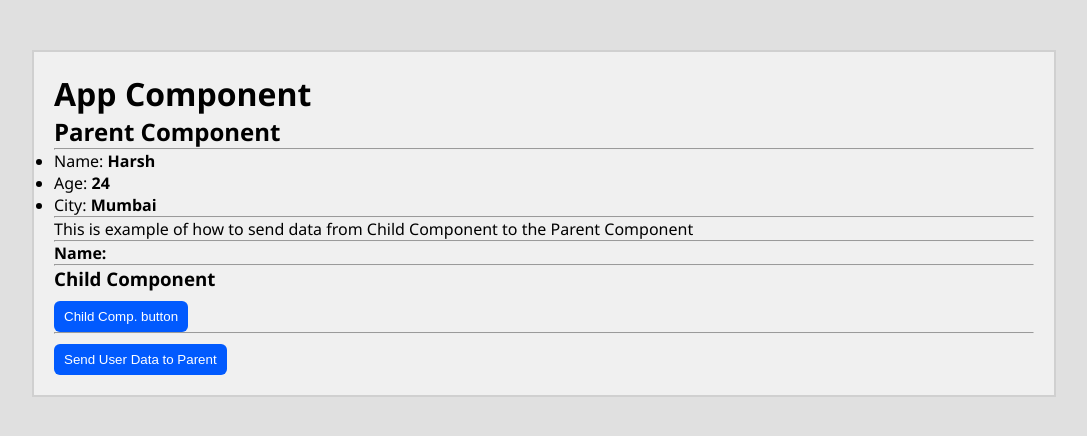
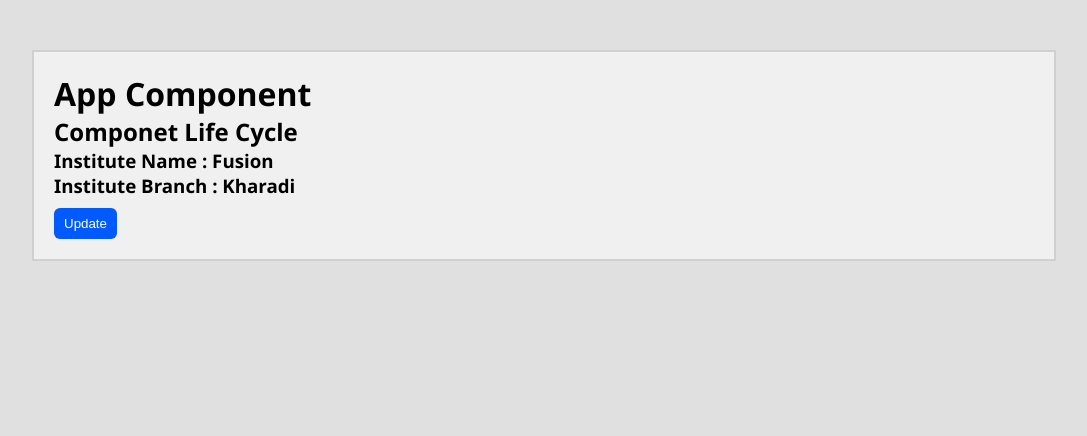
Before and after one commit to vinaypathrikarreactjstrainer/fusion-reactjs-batch-48, a React (Vite) app: page / in a window 1280 px wide. Shown: the top 436 px of the page, without its empty margins (96-1183 px from the left). Built offline with nearby package versions, Linux system fonts and the light colour scheme.

Commit message:
Life Cycle Methods

```diff
--- a/src/App.jsx
+++ b/src/App.jsx
@@ -13,6 +13,7 @@ import Login from "./typesofcomponent/functionalcomponent/validation/login/Login
 import User from "./typesofcomponent/functionalcomponent/dataTransfer/parentToChild/User";
 import Student from "./typesofcomponent/functionalcomponent/dataTransfer/parentToChild/Student";
 import Parent from "./typesofcomponent/functionalcomponent/dataTransfer/childToParent/Parent";
+import ComponentLifeCycle from "./typesofcomponent/classcomponent/ComponetLifeCycle";
 function App(){
   // const brands = ['Apple', 'Sony', 'Samsung'];
   const getData = () => {
@@ -33,11 +34,13 @@ function App(){
     {/* <Login /> */}
     {/* <User data = {getData} info = {getUser}/>
     <Student info = {getData}/> */}
-    <Parent />
+    {/* <Parent /> */}
 
     {/* Class Component */}
     {/* <BasicClassComp greet = "React => Basic class component" user = "Akansha"/> */}
     {/* <LifeCycleMethod /> */}
+      <ComponentLifeCycle name = 'Fusion' location = 'Kharadi' />
+
     {/* <About products = {brands} /> */}
     {/* <Students
       name = 'Aditya'
--- /dev/null
+++ b/src/typesofcomponent/classcomponent/ComponetLifeCycle.jsx
@@ -0,0 +1,64 @@
+import React, { Component, useState } from 'react';
+import LifeCycleMethod from './LifeCycleMethod';
+/*
+class ComponentLifeCycle extends Component {
+    constructor(props){
+        super();
+        this.instituteName = props.name;
+        this.branch = props.location
+        console.log('Component has rendered', this.instituteName, this.branch);
+        // state in class componet
+        this.state = {
+            name : this.instituteName,
+            location : this.branch
+        }
+        console.log('state in class ', this.state);
+    }
+    updateData() {
+        alert('clicked');
+        this.setState(this.state = {
+            name : 'Fusion Software Institute',
+            location : 'Hinjwadi Pase II'
+        });
+        console.log('state updated =>', this.state);
+    }
+    render(){
+        return (
+            <>
+                <h2>Componet Life Cycle</h2>
+                <h3>Institute Name : {this.state.name}</h3>
+                <h3>Branch : {this.state.location}</h3>
+                <button onClick={() => this.updateData()}>Update</button>
+            </>
+        )
+    }
+}
+
+export default ComponentLifeCycle; */
+
+const ComponentLifeCycle = (props) => {
+    console.log('functional component is mounted/render');
+    // Hooks - useState
+    const [institute, setInstitute] = useState({
+        name : props.name,
+        location : props.location
+    });
+    console.log('funcitonal comp. state institute ', institute);
+    // Updating
+    const updateData = () => {
+        console.log('Updating...');
+        setInstitute({
+            name: 'Fusion Software Institute',
+            location : 'Baner'
+        })
+    }
+    return (
+        <>
+            <h2>Componet Life Cycle</h2>
+            <h3>Institute Name : {institute.name} </h3>
+            <h3>Institute Branch : {institute.location} </h3>
+            <button onClick={() => updateData()}>Update</button>
+        </>
+    )
+}
+export default ComponentLifeCycle;
```
